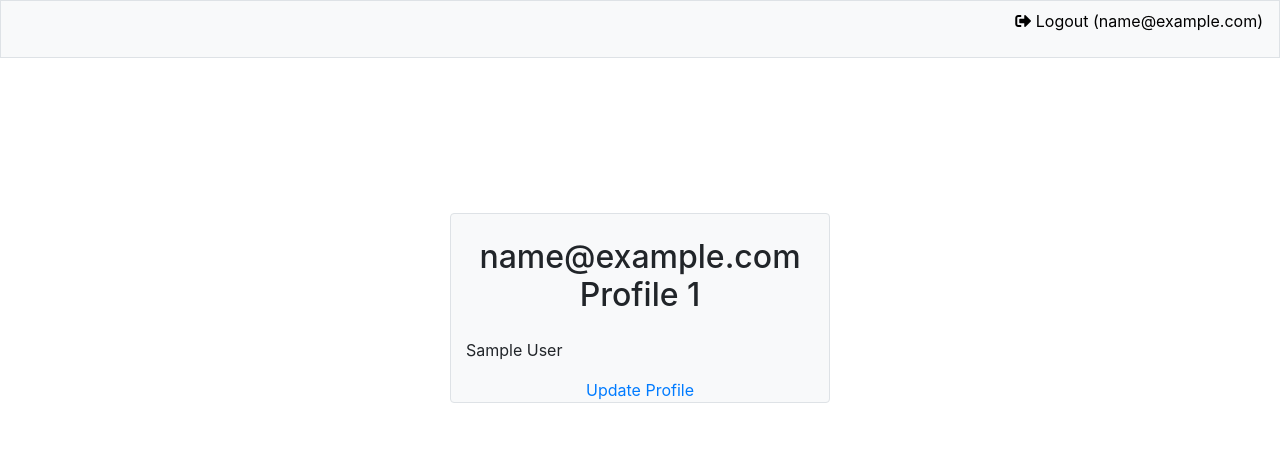
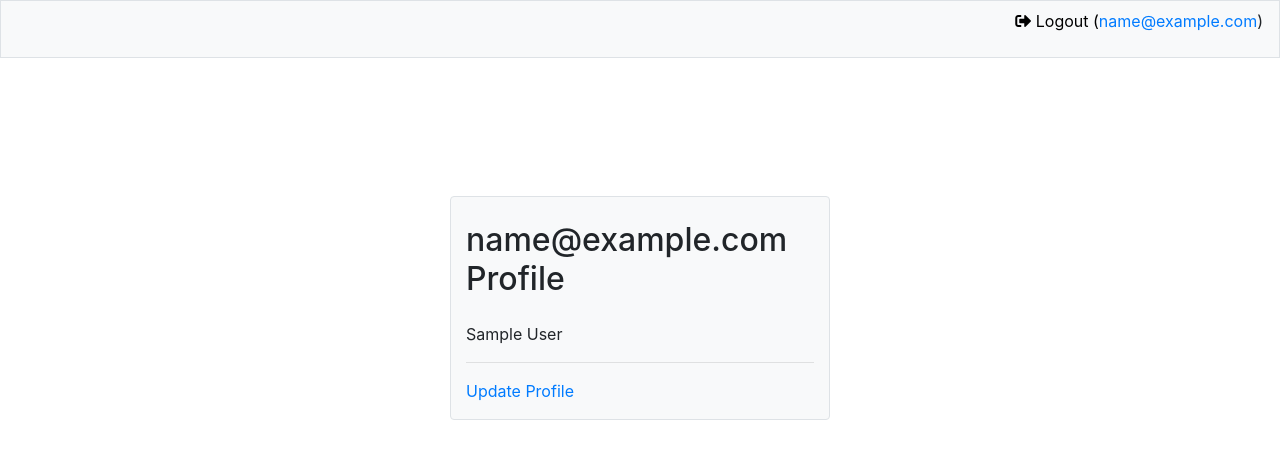
Before and after one commit to areeves9/django-batch, a Django app: page /accounts/profile/1/ in a window 1280 px wide. Shown: the top 459 px of the page. Run offline with Django 3.2, Linux system fonts and the light colour scheme; the visitor is signed in with stand-in values (Sample User, id 1); data comes from the database, SQL or seed files in the repository; some libraries are stand-ins or nearby versions.

Commit message:
accounts templates

```diff
--- a/accounts/views.py
+++ b/accounts/views.py
@@ -15,6 +15,9 @@ User = get_user_model()
 
 
 class RegistrationFormView(SuccessMessageMixin, CreateView):
+    '''
+    Subclasses generic Django edit view CreateView.
+    '''
     form_class = RegistrationForm
     template_name = 'registration/registration_form.html'
     success_message = 'Welcome to the site %(email)s!'
@@ -29,6 +32,9 @@ class RegistrationFormView(SuccessMessageMixin, CreateView):
 
 
 class UserLoginView(SuccessMessageMixin, auth_views.LoginView):
+    '''
+    Subclasses LoginView from django.contrib.auth.
+    '''
     redirect_authenticated_user = True
     success_message = 'Welcome back %(username)s!'
 
@@ -42,12 +48,18 @@ class UserLoginView(SuccessMessageMixin, auth_views.LoginView):
 
 
 class UserProfileView(LoginRequiredMixin, DetailView):
+    '''
+    Displays detail about a given SiteUser instance.
+    '''
     model = User
     context_object_name = 'user'
     template_name = 'registration/profile.html'
 
 
 class UserProfileUpdateView(SuccessMessageMixin, UserPassesTestMixin, UpdateView):
+    '''
+    Edits fields for a given SiteUser instance.
+    '''
     model = User
     context_object_name = 'user'
     form_class = UserProfileUpdateForm
--- a/templates/index.html
+++ b/templates/index.html
@@ -6,6 +6,7 @@
 <h1>Home</h1>
 <div class="row">
     <div class="col-6">
+        <p>Welcome!</p>
     </div>
 </div>
 
--- a/templates/partials/navbar.html
+++ b/templates/partials/navbar.html
@@ -6,7 +6,7 @@
     <p>
         <a style="text-decoration: none; color: black;" href="{% url 'accounts:logout' %}">
             {% fa5_icon 'sign-out-alt' 'fas' %}
-            Logout ({{request.user}})
+            Logout (<a href="{% url 'accounts:profile' request.user.pk %}">{{request.user}}</a>)
         </a>
     </p>
     {% else %}
--- a/templates/registration/profile.html
+++ b/templates/registration/profile.html
@@ -6,10 +6,11 @@
     {% include 'django_messages.html' %}
     <div class="row h-100 justify-content-center align-items-center">
         <div class="col-md-6 col-lg-4 col-10 bg-light border rounded">
-            <h2 class="mt-4 mb-4 text-center">{{ user }} Profile {{ user.pk }}</h2>
-            <p>{{ user.first_name }} {{ user.last_name }}</p>
+            <h2 class="mt-4 mb-4 text-left">{{ user }} Profile</h2>
+            <p class="text-left">{{ user.first_name }} {{ user.last_name }}</p>
+            <hr/>
             {% if request.user == user %}
-            <a class="d-block text-center" href="{% url 'accounts:profile_update' user.pk %}">Update Profile</a>
+            <a class="d-block mb-3" href="{% url 'accounts:profile_update' user.pk %}">Update Profile</a>
             {% endif %}
         </div>
     </div>
```
